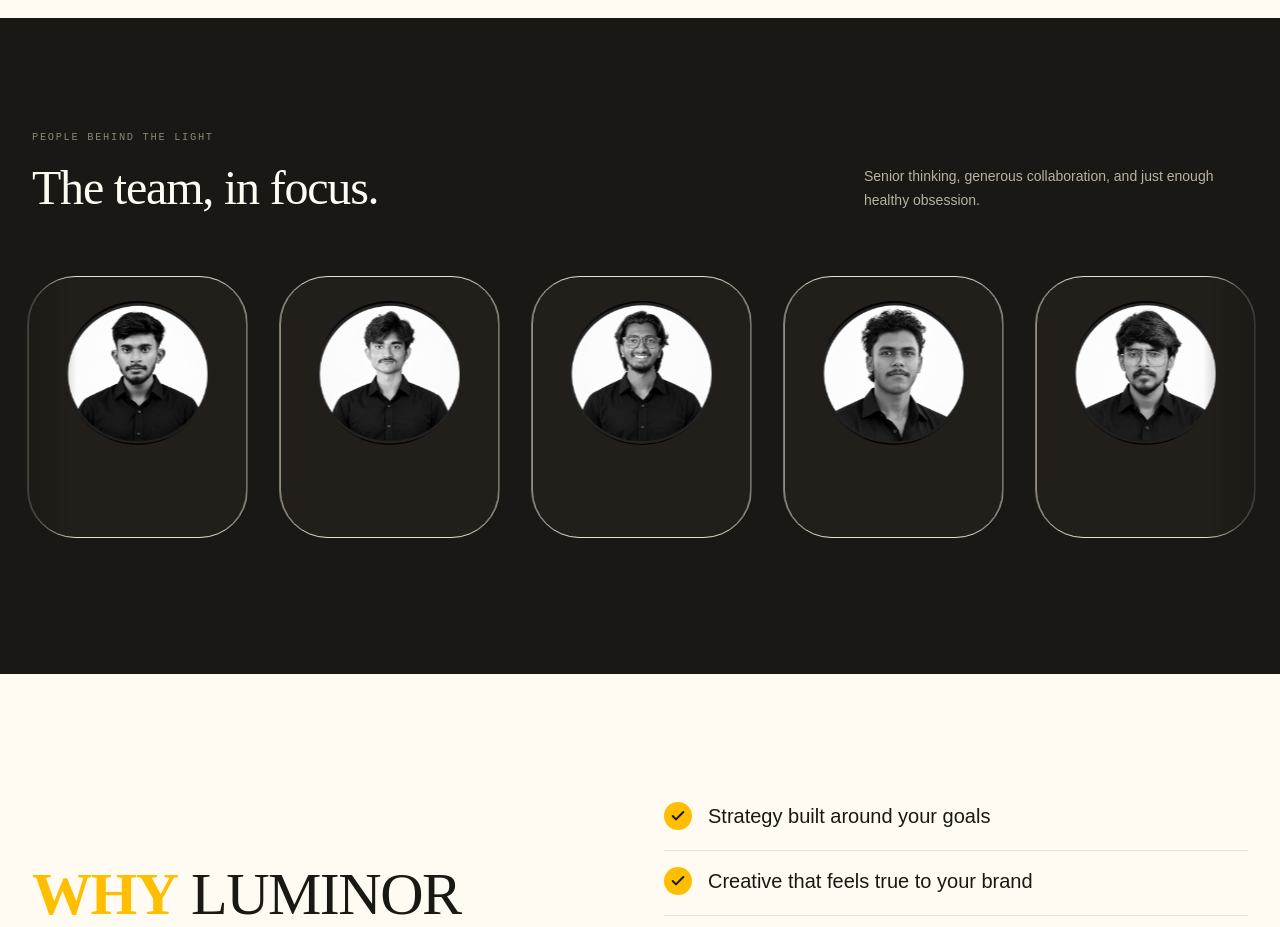
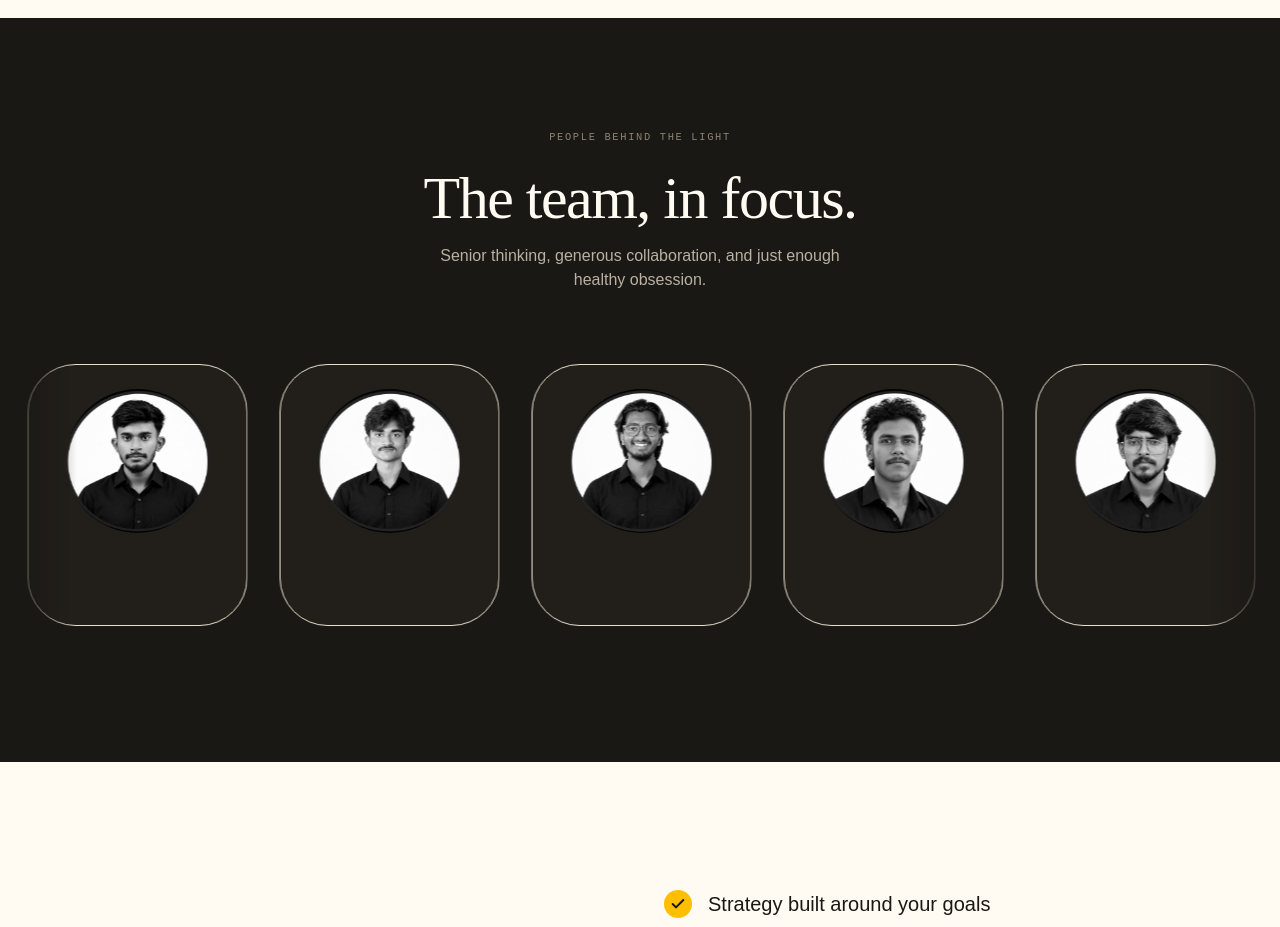
Before and after one commit to RavindraM0/lms, a React (Vite) app: page /about in a window 1280 px wide. Shown: the part 1080-2007 px from the top of the page. Built offline with nearby package versions, Linux system fonts and the light colour scheme; a web font is replaced by a local one.

Commit message:
Center align 'The team, in focus.' section heading and intro text

```diff
--- a/src/pages/About.tsx
+++ b/src/pages/About.tsx
@@ -58,12 +58,12 @@
       </div>
     </section>
     <section className="bg-[#1a1814] text-[#fffbf2] py-20 lg:py-28 overflow-hidden" data-testid="about-team-section">
-      <div className="mx-auto max-w-[1320px] px-5 lg:px-8 mb-10 flex flex-col justify-between gap-6 sm:flex-row sm:items-end">
-        <div>
-          <Eyebrow>People behind the light</Eyebrow>
-          <h2 className="mt-5 font-serif text-4xl tracking-tight sm:text-5xl">The team, in focus.</h2>
-        </div>
-        <p className="max-w-sm text-sm leading-6 text-[#b9b1a2]">
+      <div className="mx-auto max-w-[1320px] px-5 lg:px-8 mb-12 flex flex-col items-center text-center gap-4">
+        <Eyebrow>People behind the light</Eyebrow>
+        <h2 className="mt-2 font-serif text-4xl tracking-tight sm:text-5xl lg:text-6xl">
+          The team, in focus.
+        </h2>
+        <p className="max-w-md text-sm sm:text-base leading-6 text-[#b9b1a2]">
           Senior thinking, generous collaboration, and just enough healthy obsession.
         </p>
       </div>
```
